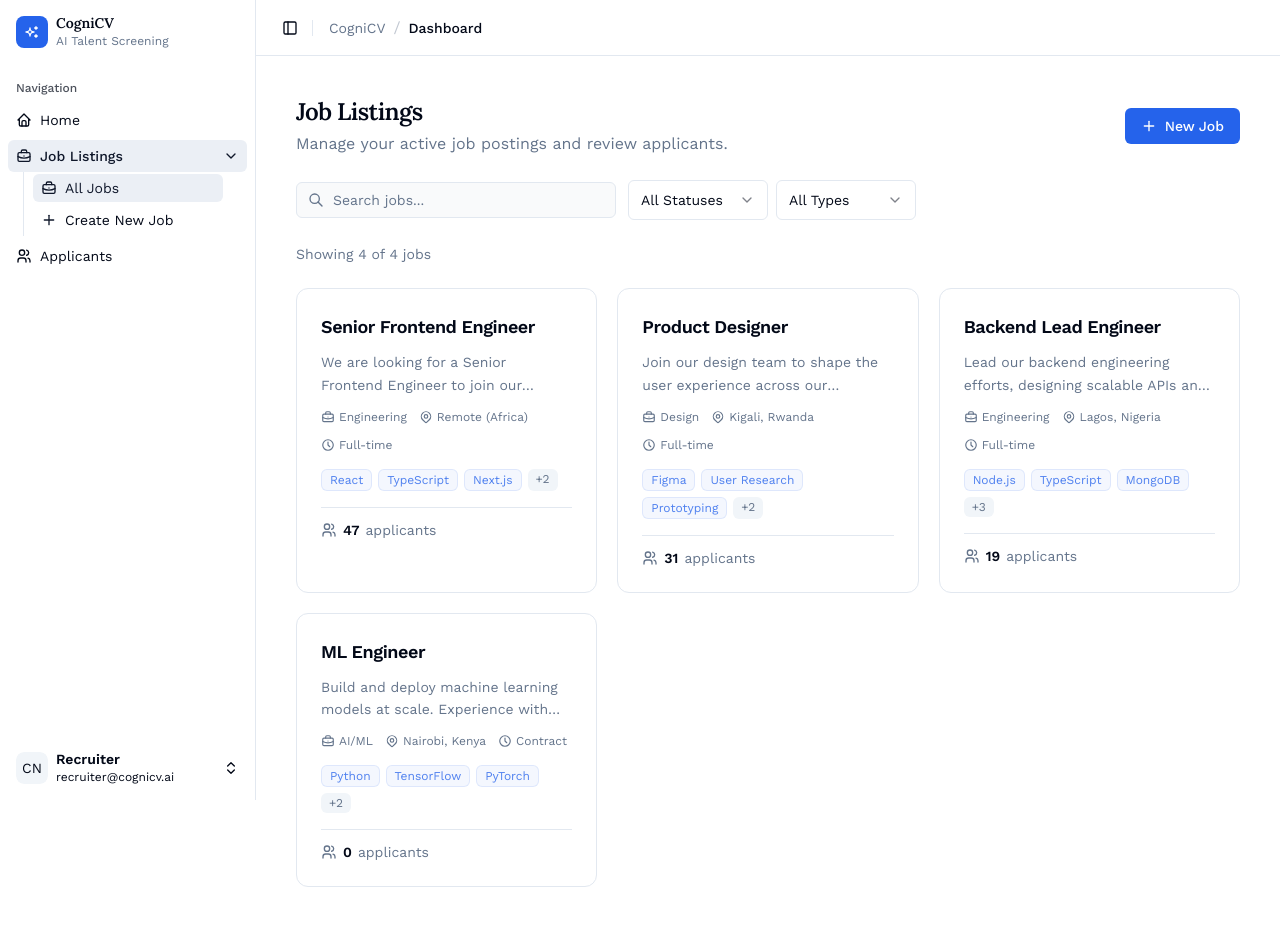
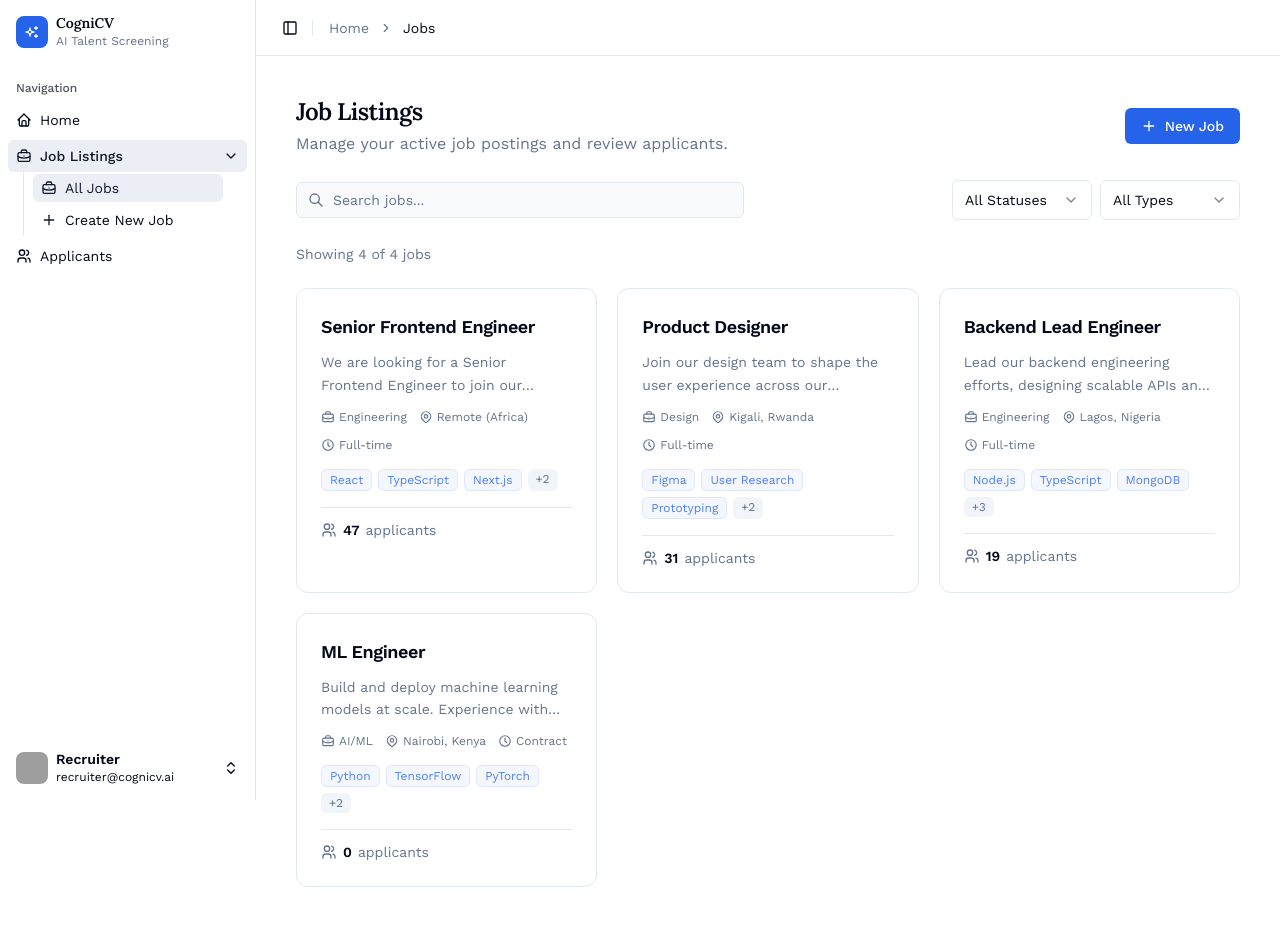
Before and after one commit to Icey-Python/cogniCV, a Next.js app in the folder client/: page /dashboard/jobs in a window 1280 px wide. Built offline with nearby package versions, Linux system fonts and the light colour scheme; grey boxes are pictures that could not be loaded.

Commit message:
refactor: implement global dashboard breadcrumbs and remove redundant page-level navigation headers

```diff
--- a/client/src/app/dashboard/jobs/[id]/page.tsx
+++ b/client/src/app/dashboard/jobs/[id]/page.tsx
@@ -18,7 +18,6 @@ import {
 	TableRow,
 } from '@/components/ui/table';
 import {
-	IconArrowLeft,
 	IconSearch,
 	IconTrophy,
 	IconUsers,
@@ -91,18 +90,7 @@ export default function JobDetailPage() {
 		<div className="space-y-6">
 			{/* Header */}
 			<div className="flex items-start gap-4">
-				<Button variant="outline" size="icon" className="shrink-0 mt-1" asChild>
-					<Link href="/dashboard/jobs"><IconArrowLeft className="size-4" /></Link>
-				</Button>
 				<div className="flex-1 min-w-0">
-					<div className="flex items-center gap-2 text-sm text-muted-foreground mb-1">
-						<span className={cn('size-2 rounded-full', job.status === 'Active' ? 'bg-emerald-500' : 'bg-slate-400')} />
-						<span>{job.status}</span>
-						<span className="text-border">&middot;</span>
-						<span className="capitalize">{job.jobType}</span>
-						<span className="text-border">&middot;</span>
-						<span>{job.experienceLevel}</span>
-					</div>
 					<h1 className="text-2xl font-semibold">{job.title}</h1>
 					<div className="flex flex-wrap gap-4 mt-2 text-sm text-muted-foreground">
 						<span className="flex items-center gap-1"><IconBriefcase className="size-4" /> {job.department}</span>
@@ -116,23 +104,6 @@ export default function JobDetailPage() {
 					</Button>
 				)}
 			</div>
-
-			{/* Description */}
-			<Card>
-				<CardHeader className="pb-2">
-					<CardTitle className="text-base">About this role</CardTitle>
-				</CardHeader>
-				<CardContent className="space-y-3">
-					<p className="text-sm text-muted-foreground leading-relaxed">{job.description}</p>
-					<div className="flex flex-wrap gap-1.5">
-						{job.requiredSkills.map((skill) => (
-							<span key={skill} className="text-xs px-2 py-0.5 rounded-md bg-primary/5 text-primary/80 border border-primary/10">
-								{skill}
-							</span>
-						))}
-					</div>
-				</CardContent>
-			</Card>
 
 			{/* Upload panel (external only) */}
 			{job.jobType === 'external' && showUpload && !uploadComplete && (
--- a/client/src/app/dashboard/jobs/new/page.tsx
+++ b/client/src/app/dashboard/jobs/new/page.tsx
@@ -7,7 +7,6 @@ import { Card } from '@/components/ui/card';
 import { Input } from '@/components/ui/input';
 import { Label } from '@/components/ui/label';
 import {
-	IconArrowLeft,
 	IconBuilding,
 	IconWorld,
 	IconX,
@@ -97,11 +96,6 @@ export default function NewJobPage() {
 		<div className="max-w-3xl mx-auto space-y-8">
 			{/* Header */}
 			<div className="flex items-center gap-4">
-				<Button variant="outline" size="icon" asChild className="shrink-0">
-					<Link href="/dashboard/jobs">
-						<IconArrowLeft className="size-4" />
-					</Link>
-				</Button>
 				<div className="flex-1">
 					<h1 className="text-2xl font-semibold">Create New Job</h1>
 					<p className="text-muted-foreground mt-1">Follow the steps to set up a new role.</p>
--- a/client/src/app/dashboard/jobs/page.tsx
+++ b/client/src/app/dashboard/jobs/page.tsx
@@ -43,8 +43,8 @@ export default function JobListingsPage() {
 			</div>
 
 			{/* Filters — no background */}
-			<div className="flex flex-col sm:flex-row gap-3 items-start sm:items-center">
-				<div className="relative w-full sm:max-w-xs">
+			<div className="flex flex-col  sm:flex-row gap-3 items-start sm:items-center justify-between">
+				<div className="relative w-full flex-2 sm:max-w-md">
 					<IconSearch className="absolute left-3 top-1/2 -translate-y-1/2 size-4 text-muted-foreground" />
 					<Input
 						placeholder="Search jobs..."
--- a/client/src/app/dashboard/layout.tsx
+++ b/client/src/app/dashboard/layout.tsx
@@ -1,6 +1,8 @@
 import { SidebarInset, SidebarProvider, SidebarTrigger } from '@/components/ui/sidebar';
 import { AppSidebar } from '@/components/app-sidebar';
 import { Separator } from '@/components/ui/separator';
+
+import { DashboardBreadcrumb } from '@/components/dashboard-breadcrumb';
 
 export default function Layout({ children }: { children: React.ReactNode }) {
 	return (
@@ -10,9 +12,7 @@ export default function Layout({ children }: { children: React.ReactNode }) {
 				<header className="flex h-14 shrink-0 items-center gap-2 border-b px-6 sticky top-0 z-10 bg-background">
 					<SidebarTrigger className="-ml-1" />
 					<Separator orientation="vertical" className="mr-2 h-4 data-[orientation=vertical]:h-4" />
-					<span className="text-sm text-muted-foreground">CogniCV</span>
-					<span className="text-muted-foreground/40">/</span>
-					<span className="text-sm font-medium">Dashboard</span>
+					<DashboardBreadcrumb />
 				</header>
 				<main className="flex-1 p-6 lg:p-10">
 					{children}
--- /dev/null
+++ b/client/src/components/dashboard-breadcrumb.tsx
@@ -0,0 +1,63 @@
+'use client';
+
+import { usePathname } from 'next/navigation';
+import {
+	Breadcrumb,
+	BreadcrumbItem,
+	BreadcrumbLink,
+	BreadcrumbList,
+	BreadcrumbPage,
+	BreadcrumbSeparator,
+} from '@/components/ui/breadcrumb';
+import React from 'react';
+import Link from 'next/link';
+
+export function DashboardBreadcrumb() {
+	const pathname = usePathname();
+
+	// Example paths:
+	// /dashboard -> ['dashboard']
+	// /dashboard/jobs -> ['dashboard', 'jobs']
+	// /dashboard/jobs/new -> ['dashboard', 'jobs', 'new']
+	// /dashboard/jobs/123 -> ['dashboard', 'jobs', '123']
+
+	const segments = pathname.split('/').filter(Boolean);
+
+	return (
+		<Breadcrumb>
+			<BreadcrumbList>
+				{segments.map((segment, index) => {
+					const isLast = index === segments.length - 1;
+					const path = `/${segments.slice(0, index + 1).join('/')}`;
+
+					// Format segment (e.g., "dashboard" -> "Dashboard", "new" -> "New Job")
+					let label = segment.charAt(0).toUpperCase() + segment.slice(1);
+					if (segment === 'dashboard') label = 'Home';
+					if (segment === 'jobs' && index === 1) label = 'Jobs';
+					if (segment === 'applicants') label = 'Applicants';
+					if (segment === 'new' && segments[index - 1] === 'jobs') label = 'Create New Job';
+
+					// If it's a job ID (a long hash or anything else), maybe format it slightly nicer
+					if (segments[index - 1] === 'jobs' && segment !== 'new') {
+						label = 'Job Details';
+					}
+
+					return (
+						<React.Fragment key={path}>
+							<BreadcrumbItem>
+								{isLast ? (
+									<BreadcrumbPage>{label}</BreadcrumbPage>
+								) : (
+									<BreadcrumbLink asChild>
+										<Link href={path}>{label}</Link>
+									</BreadcrumbLink>
+								)}
+							</BreadcrumbItem>
+							{!isLast && <BreadcrumbSeparator />}
+						</React.Fragment>
+					);
+				})}
+			</BreadcrumbList>
+		</Breadcrumb>
+	);
+}
```
